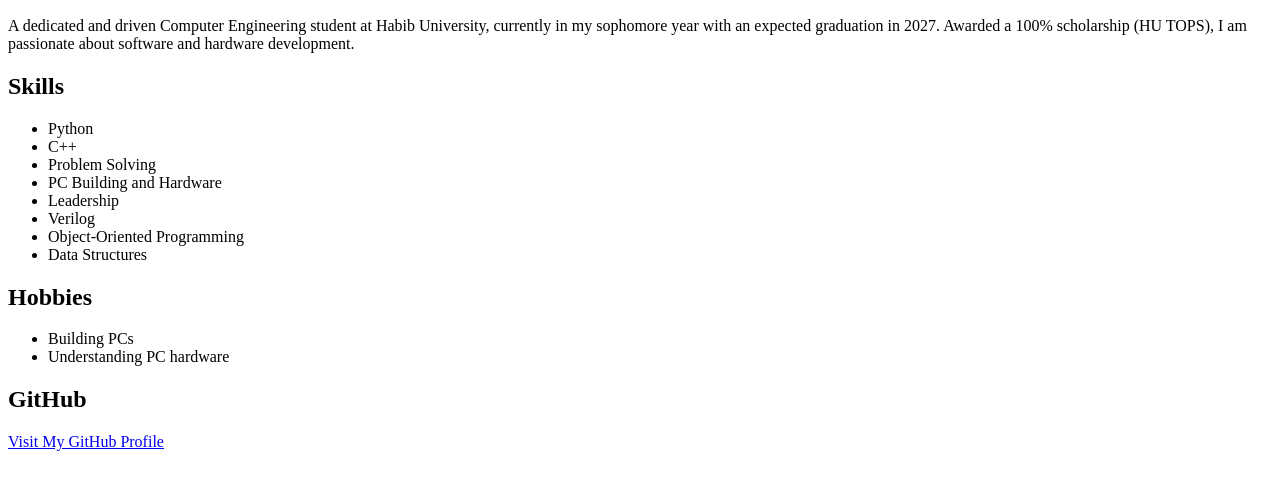
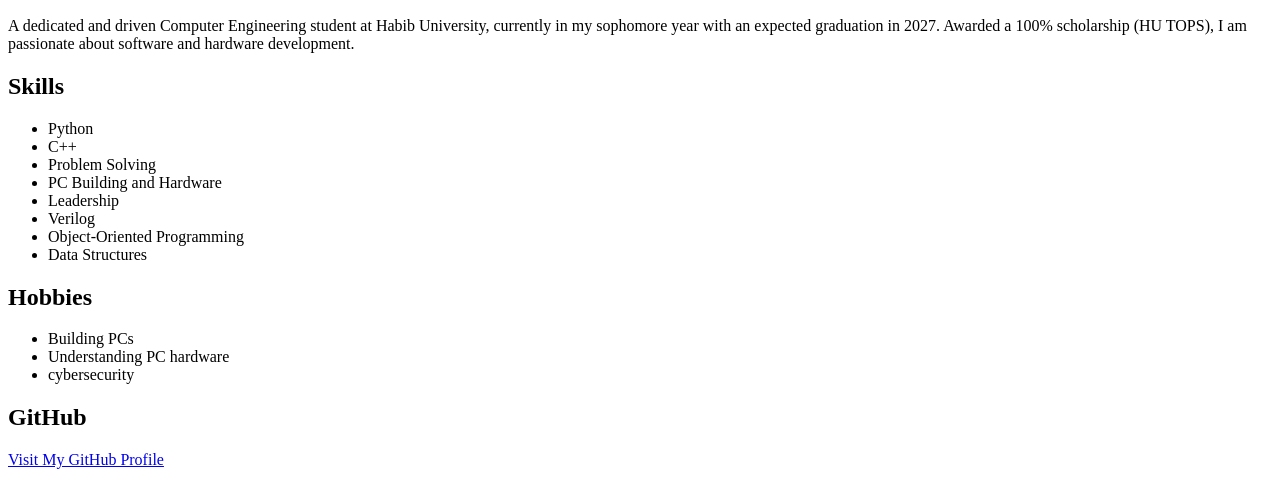
Before and after one commit to Yousuf7788/CS370, a plain HTML site: page portfolio.html in a window 1280 px wide. Shown: the part 418-895 px from the top of the page. Drawn offline with Linux system fonts and the light colour scheme.

Commit message:
updated hobbies

```diff
--- a/portfolio.html
+++ b/portfolio.html
@@ -31,6 +31,7 @@
     <ul>
         <li>Building PCs</li>
         <li>Understanding PC hardware</li>
+        <li>cybersecurity</li>
     </ul>
 
     <h2>GitHub</h2>
```
